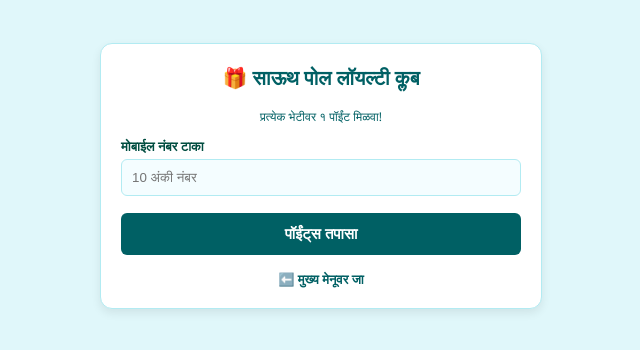
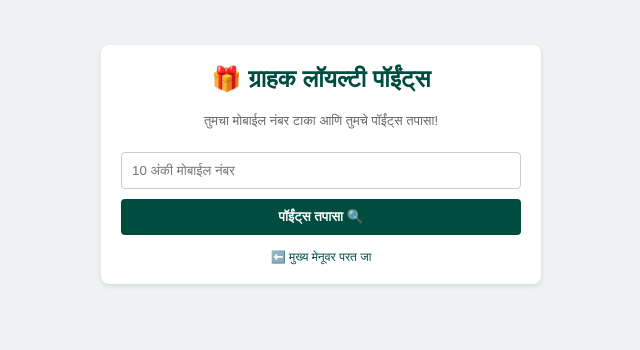
Before and after one commit to naturalkulfi1/south-pole-Natural-kulfi, a Flask app: page /loyalty in a window 1280 px wide. Shown: the top 350 px of the page, without its empty margins (319-959 px from the left). Run offline with Flask 3, Linux system fonts and the light colour scheme.

Commit message:
Update check_loyalty.html

```diff
--- a/templates/check_loyalty.html
+++ b/templates/check_loyalty.html
@@ -3,49 +3,42 @@
 <head>
     <meta charset="UTF-8">
     <meta name="viewport" content="width=device-width, initial-scale=1.0">
-    <title>Loyalty Club - South Pole Kulfi</title>
+    <title>Customer Loyalty - South Pole</title>
     <style>
-        body { font-family: 'Segoe UI', Tahoma, Geneva, Verdana, sans-serif; background: #e0f7fa; padding: 15px; color: #004d40; }
-        .box { background: white; padding: 20px; border-radius: 12px; box-shadow: 0 4px 10px rgba(0,0,0,0.08); max-width: 400px; margin: 20px auto; border: 1px solid #b2ebf2; }
-        h2 { color: #006064; text-align: center; margin-top: 0; font-size: 20px; }
-        .form-group { margin-bottom: 12px; }
-        .form-group label { display: block; margin-bottom: 4px; font-size: 13px; font-weight: bold; }
-        .form-group input { width: 100%; padding: 10px; border: 1px solid #b2ebf2; border-radius: 6px; box-sizing: border-box; background: #f4fdff; }
-        .btn { width: 100%; padding: 12px; background: #00838f; color: white; border: none; border-radius: 6px; font-size: 15px; font-weight: bold; cursor: pointer; margin-top: 5px; }
-        .back-btn { display: block; text-align: center; margin-top: 15px; text-decoration: none; color: #006064; font-size: 13px; font-weight: bold; }
-        .result-box { background: #f4fdff; border: 1px dashed #00838f; padding: 15px; border-radius: 8px; margin-top: 15px; text-align: center; }
-        .alert { color: #c0392b; font-size: 13px; text-align: center; margin-bottom: 10px; font-weight: bold; }
+        body { font-family: sans-serif; background: #eef2f3; margin: 0; padding: 15px; color: #333; }
+        .box { background: white; max-width: 400px; margin: 30px auto; padding: 20px; border-radius: 8px; box-shadow: 0 2px 5px rgba(0,0,0,0.1); text-align: center; }
+        h2 { color: #004d40; margin-top: 0; }
+        input { width: 100%; padding: 10px; margin: 10px 0; border: 1px solid #ccc; border-radius: 4px; box-sizing: border-box; }
+        button { background: #004d40; color: white; border: none; padding: 10px 20px; width: 100%; border-radius: 4px; font-weight: bold; cursor: pointer; }
+        .result { margin-top: 15px; background: #e0f7fa; padding: 15px; border-radius: 5px; text-align: left; }
+        .error { color: #c0392b; margin-top: 10px; font-weight: bold; }
+        .back-link { display: block; margin-top: 15px; color: #004d40; text-decoration: none; font-size: 12px; }
     </style>
 </head>
 <body>
-
     <div class="box">
-        <h2>🎁 साऊथ पोल लॉयल्टी क्लब</h2>
-        <p style="text-align: center; font-size: 12px; color: #006064;">प्रत्येक भेटीवर १ पॉईंट मिळवा!</p>
-
-        {% if message %}
-        <div class="alert">{{ message }}</div>
-        {% endif %}
+        <h2>🎁 ग्राहक लॉयल्टी पॉईंट्स</h2>
+        <p style="font-size: 13px; color: #666;">तुमचा मोबाईल नंबर टाका आणि तुमचे पॉईंट्स तपासा!</p>
 
         <form method="POST">
-            <input type="hidden" name="action" value="check">
-            <div class="form-group">
-                <label>मोबाईल नंबर टाका</label>
-                <input type="tel" name="phone" placeholder="10 अंकी नंबर" pattern="[0-9]{10}" required>
-            </div>
-            <button type="submit" class="btn" style="background-color: #006064;">पॉईंट्स तपासा</button>
+            <input type="tel" name="phone" placeholder="10 अंकी मोबाईल नंबर" pattern="[0-9]{10}" required>
+            <button type="submit">पॉईंट्स तपासा 🔍</button>
         </form>
 
         {% if user_data %}
-        <div class="result-box">
-            <h3 style="margin: 0 0 8px 0; color: #00796b;">स्वागत आहे, {{ user_data.name }}!</h3>
-            <p style="margin: 4px 0;">मोबाईल: {{ user_data.phone }}</p>
-            <h2 style="color: #00838f; margin: 10px 0 0 0;"> ⭐ एकूण पॉईंट्स: {{ user_data.points }} </h2>
+        <div class="result">
+            <p><b>नाव:</b> {{ user_data.name }}</p>
+            <p><b>मोबाईल:</b> {{ user_data.phone }}</p>
+            <p><b>वाढदिवस (DOB):</b> {{ user_data.dob }}</p>
+            <p style="font-size: 16px; color: #d35400;"><b>एकूण पॉईंट्स: ⭐ {{ user_data.points }}</b></p>
         </div>
         {% endif %}
 
-        <a href="/" class="back-btn">⬅️ मुख्य मेनूवर जा</a>
+        {% if message %}
+        <p class="error">{{ message }}</p>
+        {% endif %}
+
+        <a href="/" class="back-link">⬅️ मुख्य मेनूवर परत जा</a>
     </div>
-
 </body>
 </html>
```
